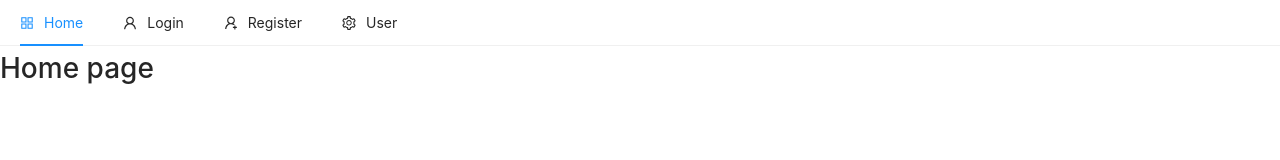
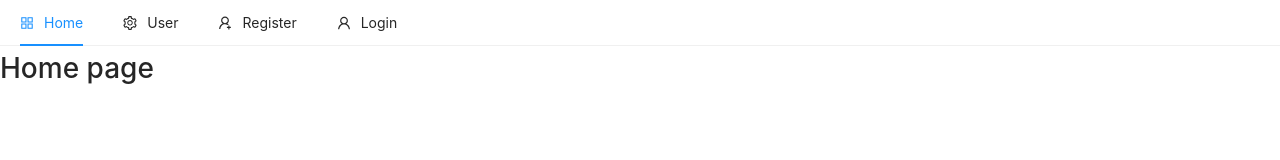
Before and after one commit to aksh1150/react-ecommerce, a React (Create React App) app in the folder client/: page / in a window 1280 px wide. Shown: the top 160 px of the page. Built offline with nearby package versions, Linux system fonts and the light colour scheme.

Commit message:
Repostion menu items

```diff
--- a/client/src/components/nav/Header.jsx
+++ b/client/src/components/nav/Header.jsx
@@ -21,19 +21,25 @@ const Header = () => {
       <Menu.Item key="home" icon={<AppstoreOutlined />}>
         Home
       </Menu.Item>
-
-      <Menu.Item key="login" icon={<UserOutlined />}>
-        Login
-      </Menu.Item>
-
-      <Menu.Item key="register" icon={<UserAddOutlined />}>
-        Register
-      </Menu.Item>
-
-      <SubMenu key="SubMenu" icon={<SettingOutlined />} title="User">
+      <SubMenu
+        key="SubMenu"
+        icon={<SettingOutlined />}
+        title="User"
+        className="float-right"
+      >
         <Menu.Item key="setting:1">Option 1</Menu.Item>
         <Menu.Item key="setting:2">Option 2</Menu.Item>
       </SubMenu>
+      <Menu.Item
+        key="register"
+        icon={<UserAddOutlined />}
+        className="float-right"
+      >
+        Register
+      </Menu.Item>
+      <Menu.Item key="login" icon={<UserOutlined />} className="float-right">
+        Login
+      </Menu.Item>
     </Menu>
   );
 };
```
